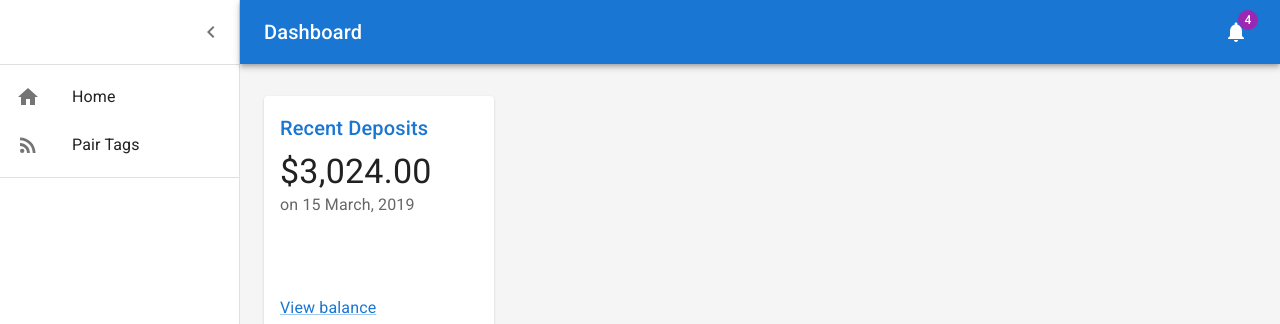
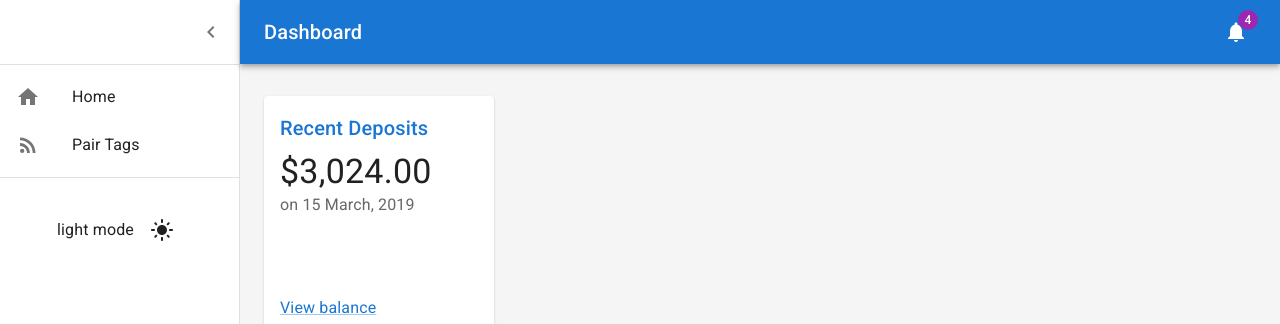
Before and after one commit to NicoToff/multidisciplinary-project3-nextjs, a Next.js app: page / in a window 1280 px wide. Shown: the top 324 px of the page. Built offline with nearby package versions, Linux system fonts and the light colour scheme; a web font is replaced by a local one.

Commit message:
Added Light Dark mode toggle

```diff
--- a/pages/_app.tsx
+++ b/pages/_app.tsx
@@ -3,8 +3,8 @@ import "@fontsource/roboto/400.css";
 import "@fontsource/roboto/500.css";
 import "@fontsource/roboto/700.css";
 
-import { useState } from "react";
-import { styled, createTheme, ThemeProvider } from "@mui/material/styles";
+import { createContext, useState, useMemo } from "react";
+import { styled, createTheme, ThemeProvider, useTheme } from "@mui/material/styles";
 import CssBaseline from "@mui/material/CssBaseline";
 import MuiDrawer from "@mui/material/Drawer";
 import Box from "@mui/material/Box";
@@ -16,15 +16,12 @@ import Divider from "@mui/material/Divider";
 import IconButton from "@mui/material/IconButton";
 import Badge from "@mui/material/Badge";
 import Container from "@mui/material/Container";
-import Grid from "@mui/material/Grid";
-import Paper from "@mui/material/Paper";
-import Link from "@mui/material/Link";
 import MenuIcon from "@mui/icons-material/Menu";
 import ChevronLeftIcon from "@mui/icons-material/ChevronLeft";
 import NotificationsIcon from "@mui/icons-material/Notifications";
 import { mainListItems /*, secondaryListItems*/ } from "../components/listItems";
-import Deposits from "../components/Deposits";
-import Orders from "../components/Orders";
+import DarkMode from "@mui/icons-material/LightMode";
+import LightMode from "@mui/icons-material/Nightlight";
 
 const drawerWidth: number = 240;
 
@@ -74,7 +71,7 @@ const Drawer = styled(MuiDrawer, { shouldForwardProp: (prop) => prop !== "open"
     },
 }));
 
-const mdTheme = createTheme();
+const ColorModeContext = createContext({ toggleColorMode: () => {} });
 
 import type { AppProps } from "next/app";
 
@@ -83,8 +80,30 @@ export default function App({ Component, pageProps }: AppProps) {
     const toggleDrawer = () => {
         setOpen(!open);
     };
+
+    const [mode, setMode] = useState<"light" | "dark">("light");
+    const colorMode = useMemo(
+        () => ({
+            toggleColorMode: () => {
+                setMode((prevMode) => (prevMode === "light" ? "dark" : "light"));
+            },
+        }),
+        []
+    );
+
+    const theme = useMemo(
+        () =>
+            createTheme({
+                palette: {
+                    mode,
+                },
+            }),
+        [mode]
+    );
+
     return (
-        <ThemeProvider theme={mdTheme}>
+        <ColorModeContext.Provider value={colorMode}>
+            <ThemeProvider theme={theme}>
                 <Box sx={{ display: "flex" }}>
                     <CssBaseline />
                     <AppBar position="absolute" open={open}>
@@ -139,6 +158,23 @@ export default function App({ Component, pageProps }: AppProps) {
                         <List component="nav">
                             {mainListItems}
                             <Divider sx={{ my: 1 }} />
+                            <Box
+                                sx={{
+                                    display: "flex",
+                                    width: "100%",
+                                    alignItems: "center",
+                                    justifyContent: "center",
+                                    bgcolor: "background.default",
+                                    color: "text.primary",
+                                    borderRadius: 1,
+                                    p: 3,
+                                }}
+                            >
+                                {theme.palette.mode} {`mode`}
+                                <IconButton sx={{ ml: 1 }} onClick={colorMode.toggleColorMode} color="inherit">
+                                    {theme.palette.mode === "dark" ? <LightMode /> : <DarkMode />}
+                                </IconButton>
+                            </Box>
                             {/* {secondaryListItems} */}
                         </List>
                     </Drawer>
@@ -159,5 +195,6 @@ export default function App({ Component, pageProps }: AppProps) {
                     </Box>
                 </Box>
             </ThemeProvider>
+        </ColorModeContext.Provider>
     );
 }
```
Lines whose indentation alone changed are shown as unchanged.
